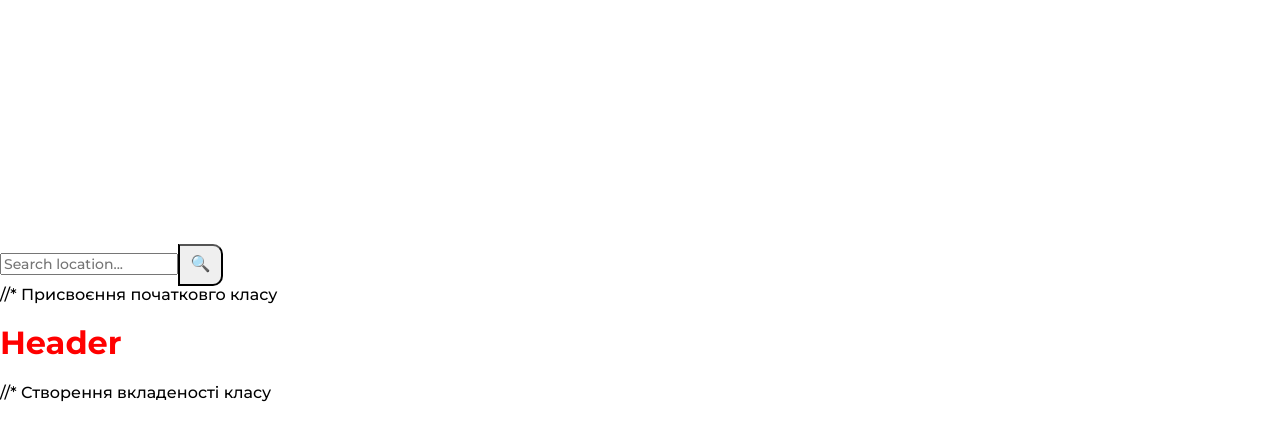
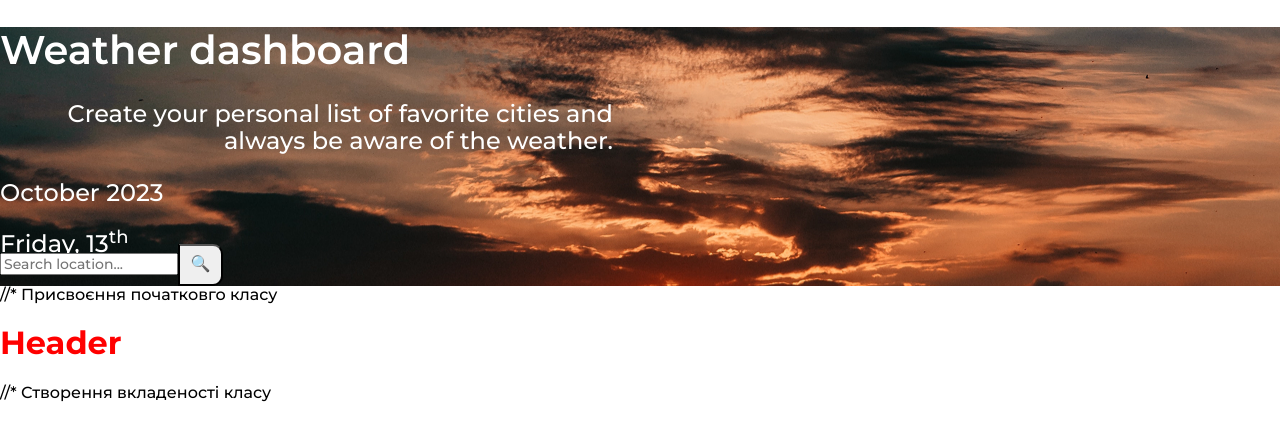
Before and after one commit to Kilim4ik/WeatherApp, a React (Vite) app: page / in a window 1280 px wide. Shown: the top 440 px of the page. Built offline with nearby package versions, Linux system fonts and the light colour scheme.

Commit message:
fix bg path

```diff
--- a/src/components/main/main.module.scss
+++ b/src/components/main/main.module.scss
@@ -1,7 +1,7 @@
 @use '@/style/variables' as *;
 
 .main {
-    background-image: "/public/main/main_background.png";
+    background-image: url("/sections/main/main_background.png");
 
     &__title {
         font-family: var(--font-family);
```
Also changed, not shown: public/sections/main/main_background.png (renamed from public/main/main_background.png).
